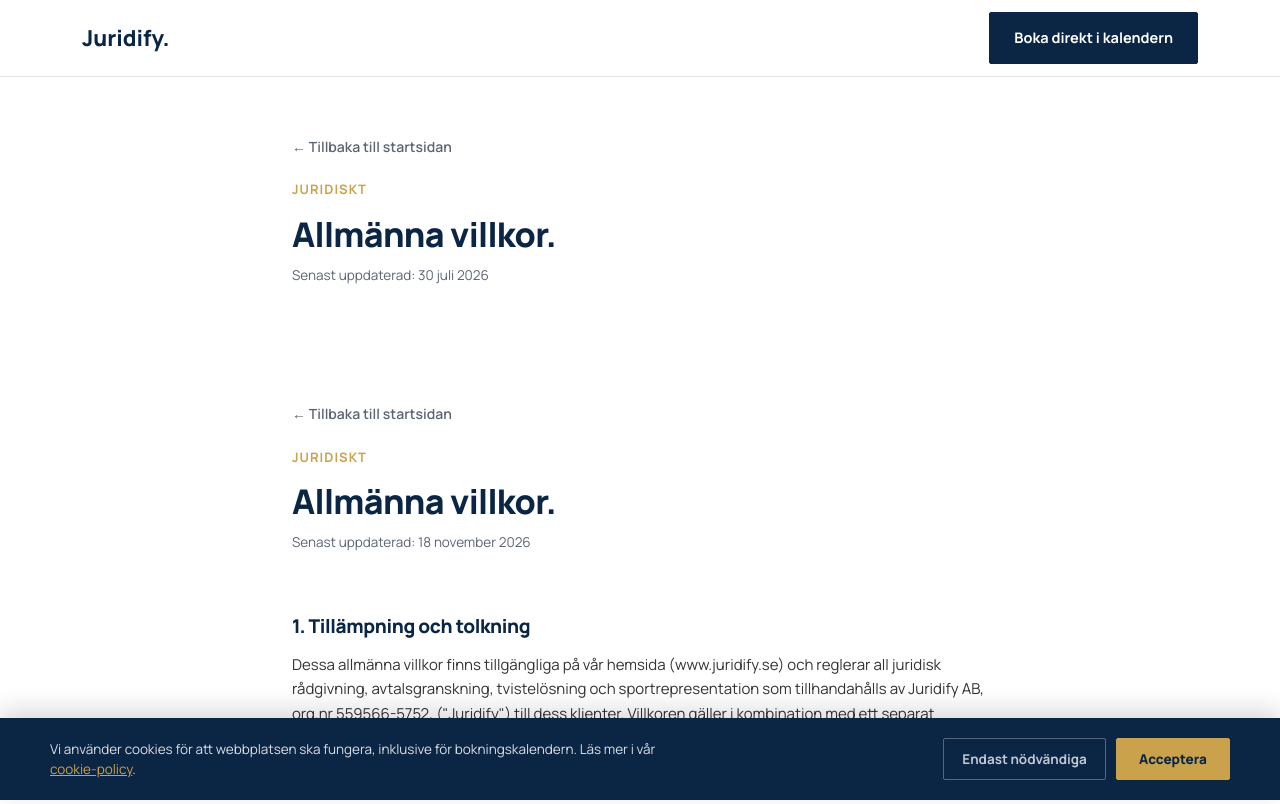
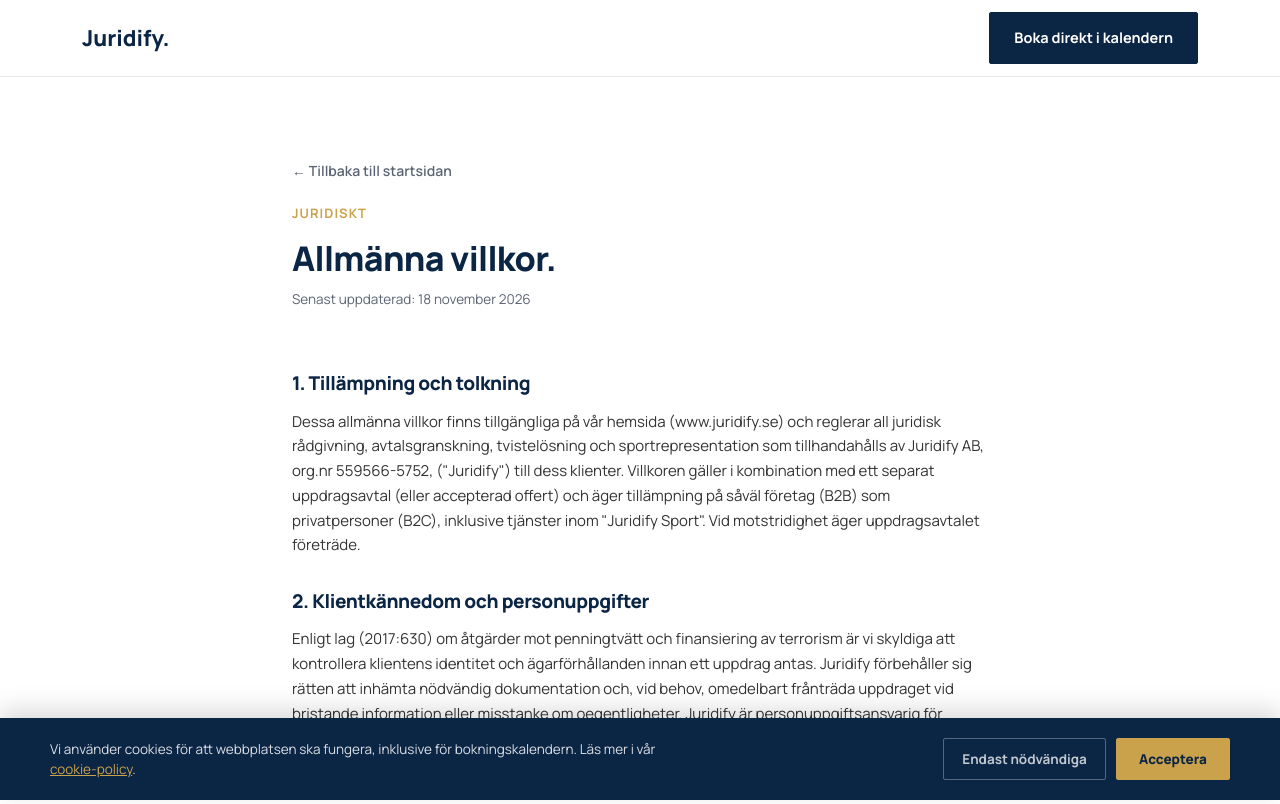
Before and after one commit to JuridifyAB/Juridify, a plain HTML site: page villkor.html in a window 1280 px wide. Shown: the top 804 px of the page. Drawn offline with Linux system fonts and the light colour scheme.

Commit message:
Remove hero section from villkor.html
Removed the hero section containing legal terms.

```diff
--- a/villkor.html
+++ b/villkor.html
@@ -47,15 +47,6 @@ footer{background:var(--navy);color:rgba(255,255,255,0.7);padding:36px 0;margin-
     <a class="btn" href="index.html#kalender">Boka direkt i kalendern</a>
   </div>
 </header>
-
-<section class="hero">
-  <div class="wrap">
-    <a class="back-link" href="index.html">← Tillbaka till startsidan</a>
-    <div class="eyebrow" style="margin-top:20px;">Juridiskt</div>
-    <h1>Allmänna villkor.</h1>
-    <p class="updated">Senast uppdaterad: 30 juli 2026</p>
-  </div>
-</section>
 
 <section>
 <section class="hero">
```
